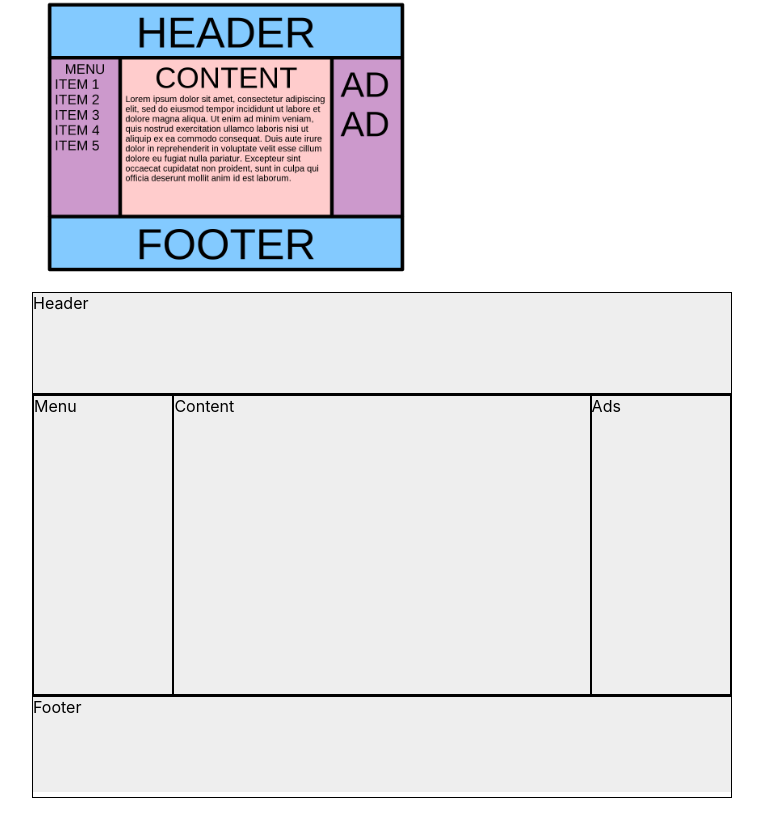
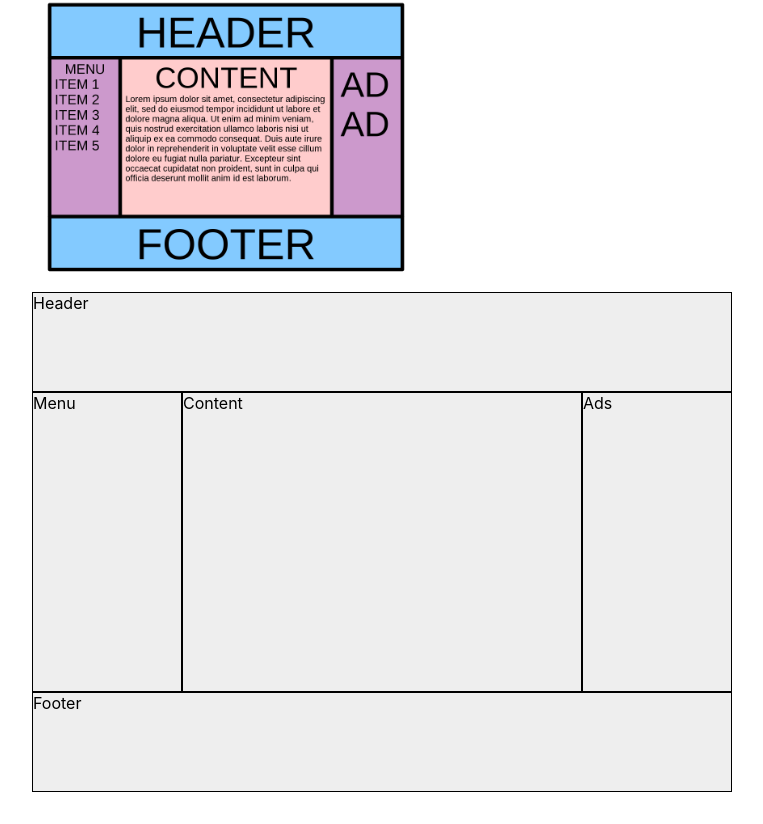
Before and after one commit to zygama/tboc-technical-test, a React (Create React App) app: page / in a window 1280 px wide. Shown: the part 927-1751 px from the top of the page, without its empty margins (0-763 px from the left). Built offline with nearby package versions, Linux system fonts and the light colour scheme.

Commit message:
Edit solution of exercise 5 (use grids)

```diff
--- a/src/exercises/5-HolyGrail/index.tsx
+++ b/src/exercises/5-HolyGrail/index.tsx
@@ -21,7 +21,8 @@ const HolyGrail = () => {
       <h1>Holy Grail</h1>
       <img src={src} alt={"Holy Grail"} className={css.picture} />
 
-      <div className={css.wrapper}>
+      {/* Flexbox solution */}
+      {/* <div className={css.wrapper}>
         <header className={css.header}>Header</header>
         <main className={css.mainContainer}>
           <nav className={css.mainContainerBorder}>Menu</nav>
@@ -29,6 +30,17 @@ const HolyGrail = () => {
           <aside className={css.mainContainerBorder}>Ads</aside>
         </main>
         <footer className={css.footer}>Footer</footer>
+      </div> */}
+
+      {/* Grid solution */}
+      <div className={css.wrapper}>
+        <header className={css.header}>Header</header>
+        {/* <main className={css.mainContainer}> */}
+        <nav className={css.nav}>Menu</nav>
+        <section className={css.section}>Content</section>
+        <aside className={css.aside}>Ads</aside>
+        {/* </main> */}
+        <footer className={css.footer}>Footer</footer>
       </div>
     </Fragment>
   );
--- a/src/exercises/5-HolyGrail/style.module.css
+++ b/src/exercises/5-HolyGrail/style.module.css
@@ -2,7 +2,8 @@
   height: 300px;
 }
 
-.wrapper {
+/* Flexbox solution */
+/* .wrapper {
   height: 500px;
   width: 700px;
   background-color: #eee;
@@ -30,4 +31,41 @@
 .footer {
   border: 1px solid black;
   height: 20%;
+} */
+
+/* Grid solution */
+.wrapper {
+  height: 500px;
+  width: 700px;
+  background-color: #eee;
+  display: grid;
+  grid-template-columns: 150px 1fr 150px;
+  grid-template-rows: 100px 1fr 100px;
+  grid-template-areas:
+    "header header header"
+    "nav section aside"
+    "footer footer footer";
 }
+
+.header {
+  border: 1px solid black;
+  grid-area: header;
+}
+
+.nav {
+  border: 1px solid black;
+  grid-area: nav;
+}
+.section {
+  border: 1px solid black;
+  grid-area: section;
+}
+.aside {
+  border: 1px solid black;
+  grid-area: aside;
+}
+
+.footer {
+  border: 1px solid black;
+  grid-area: footer;
+}
```
